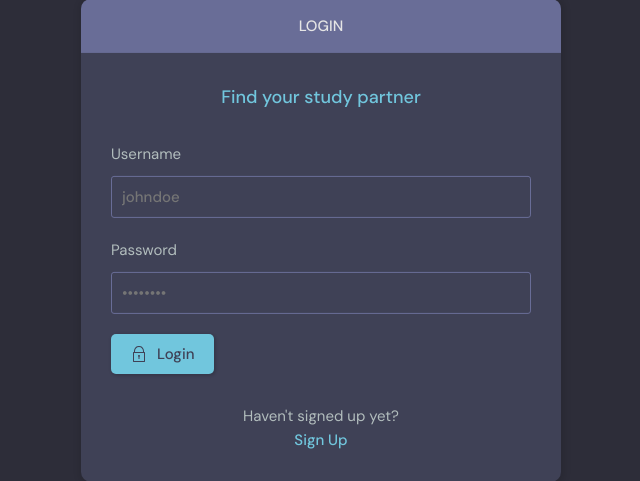
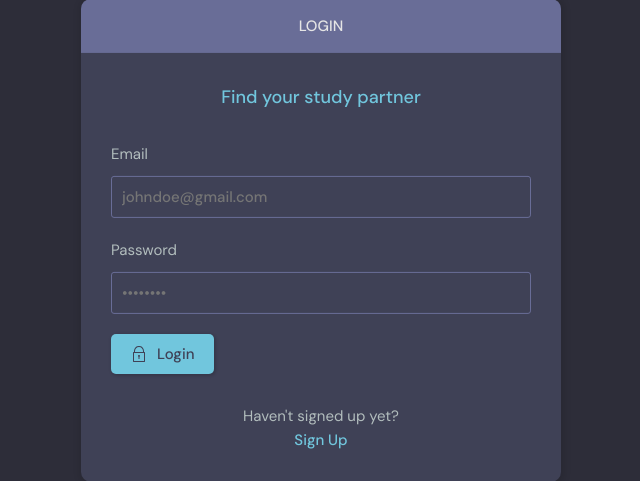
Before and after one commit to 22DP3RPotj/EduSphere, a Django app: page /login/ in a window 1280 px wide. Shown: the part 179-660 px from the top of the page, without its empty margins (319-959 px from the left). Run offline with Django 5.2, Linux system fonts and the light colour scheme.

Commit message:
Update user verification

```diff
--- a/core/forms.py
+++ b/core/forms.py
@@ -3,7 +3,7 @@ from django.contrib.auth.forms import UserCreationForm
 from .models import User, Room
 
 
-class CustomUserCreationForm(UserCreationForm):
+class RegisterForm(UserCreationForm):
     class Meta:
         model = User
         fields = ['username', 'name', 'email', 'password1', 'password2']
--- a/core/models.py
+++ b/core/models.py
@@ -4,14 +4,14 @@ from django.contrib.auth.models import AbstractUser
 
 
 class User(AbstractUser):
+    id = models.UUIDField(primary_key=True, editable=False, default=uuid.uuid4)
     name = models.CharField(max_length=200, null=True)
     email = models.EmailField(unique=True, null=True)
     bio = models.TextField(null=True)
-
     avatar = models.ImageField(null=True, default='default.svg')
 
     USERNAME_FIELD = 'email'
-    REQUIRED_FIELDS = []
+    REQUIRED_FIELDS = ['username', 'name']
 
 class Topic(models.Model):
     name = models.CharField(max_length=200, unique=True)
--- a/core/urls.py
+++ b/core/urls.py
@@ -3,7 +3,7 @@ from .views import rooms, auth, main
 
 urlpatterns = [
     path('', main.home, name="home"),
-    path('profile/<str:id>/', main.user_profile, name="user-profile"),
+    path('profile/<uuid:id>/', main.user_profile, name="user-profile"),
     path('update-user/', main.update_user, name="update-user"),
 
     path('login/', auth.login_user, name="login"),
--- a/core/views/auth.py
+++ b/core/views/auth.py
@@ -2,7 +2,7 @@ from django.shortcuts import render, redirect
 from django.contrib import messages
 from django.contrib.auth import authenticate, login, logout
 from django.contrib.auth.decorators import login_required
-from ..forms import CustomUserCreationForm
+from ..forms import RegisterForm
 
 def login_user(request):
     if request.user.is_authenticated:
@@ -10,21 +10,21 @@ def login_user(request):
         return redirect('home')
 
     if request.method == 'POST':
-        username = request.POST.get('username')
+        email = request.POST.get('email')
         password = request.POST.get('password')
 
-        if not username or not password:
-            messages.error(request, 'Both username and password are required')
+        if not email or not password:
+            messages.error(request, 'Both email and password are required')
             return redirect('login')
 
-        user = authenticate(request, username=username, password=password)
+        user = authenticate(request, email=email, password=password)
 
         if user is not None:
             login(request, user)
             messages.success(request, 'Successful login')
             return redirect(request.GET.get('next', 'home'))
         else:
-            messages.error(request, 'Invalid username or password')
+            messages.error(request, 'Invalid email or password')
             return redirect('login')
 
     return render(request, 'core/login.html')
@@ -32,10 +32,10 @@ def login_user(request):
 
 
 def register_user(request):
-    form = CustomUserCreationForm()
+    form = RegisterForm()
 
     if request.method == 'POST':
-        form = CustomUserCreationForm(request.POST)
+        form = RegisterForm(request.POST)
         if form.is_valid():
             user = form.save()
             login(request, user)
--- a/templates/core/login.html
+++ b/templates/core/login.html
@@ -15,8 +15,8 @@
           <form class="form" action="" method="POST">
             {% csrf_token %}
             <div class="form__group form__group">
-              <label for="room_name">Username</label>
-              <input id="username" name="username" type="text" placeholder="johndoe" autocomplete="username" />
+              <label for="room_name">Email</label>
+              <input id="email" name="email" type="text" placeholder="johndoe@gmail.com" autocomplete="email" />
             </div>
             <div class="form__group">
               <label for="password">Password</label>
--- a/templates/core/register.html
+++ b/templates/core/register.html
@@ -17,7 +17,7 @@
 
               {% for field in form %}
               <div class="form__group form__group">
-                <label for="fullname">{{ field.label }}</label>
+                <label for="{{ field.id_for_label }}">{{ field.label }}</label>
                 {{ field }}
               </div>
               {% endfor %}
```
Also changed, not shown: core/migrations/0004_alter_user_avatar_alter_user_id.py (added).
